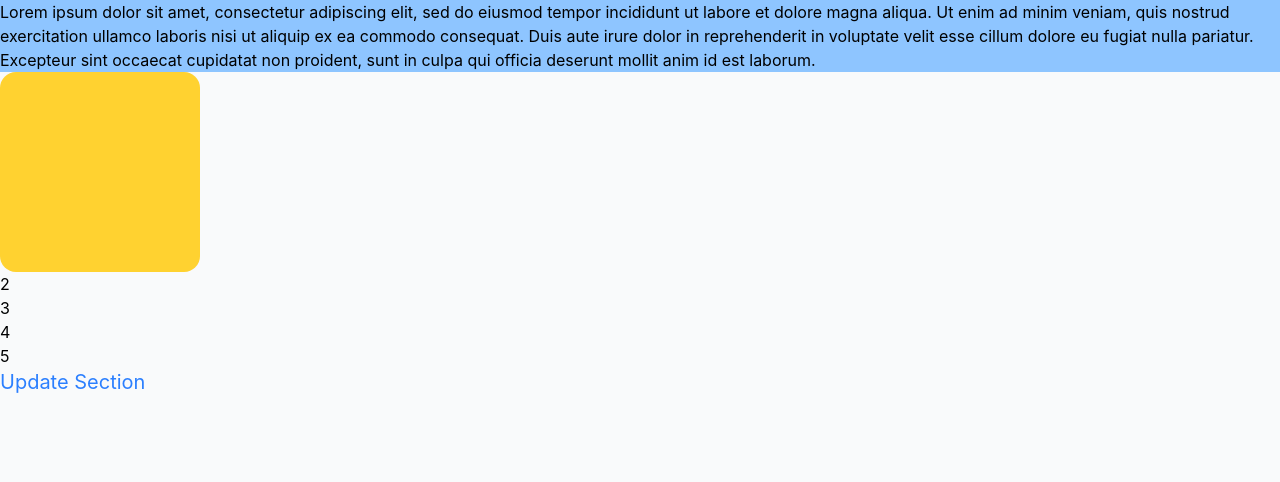
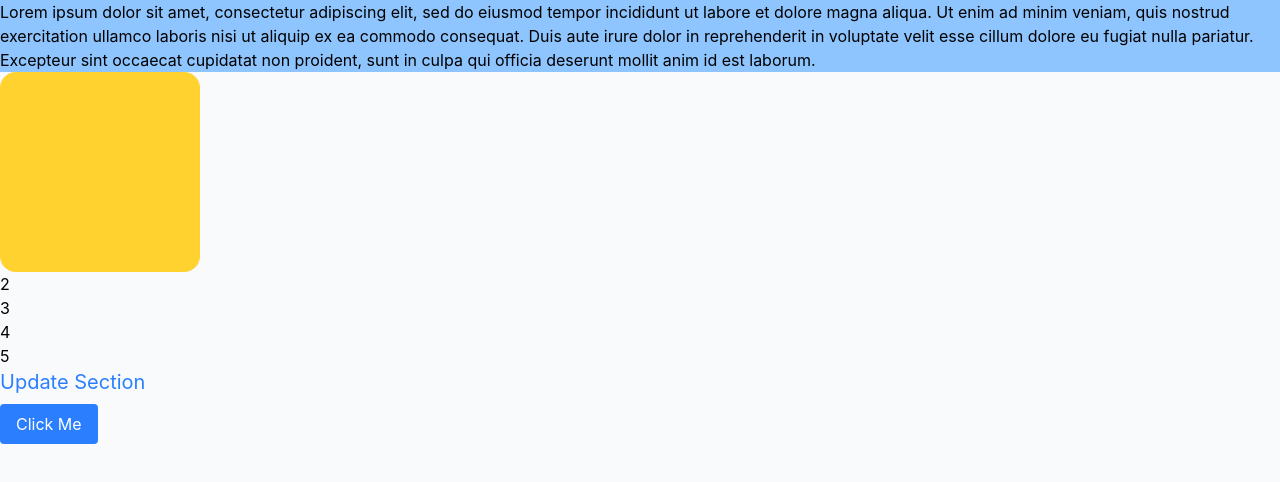
Before and after one commit to anggitnwd/tailwind-handson21, a website: page index.html in a window 1280 px wide. Drawn offline with nearby package versions, Linux system fonts and the light colour scheme; files that its build step writes are made by us from their sources.

Commit message:
add button component

```diff
--- a/index.html
+++ b/index.html
@@ -27,5 +27,9 @@
 
     <h2 class="text-xl text-blue-500">Update Section</h2>
 
+    <button class="bg-blue-500 text-white px-4 py-2 rounded mt-2">
+    Click Me
+</button>
+
 </body>
 </html>
```
